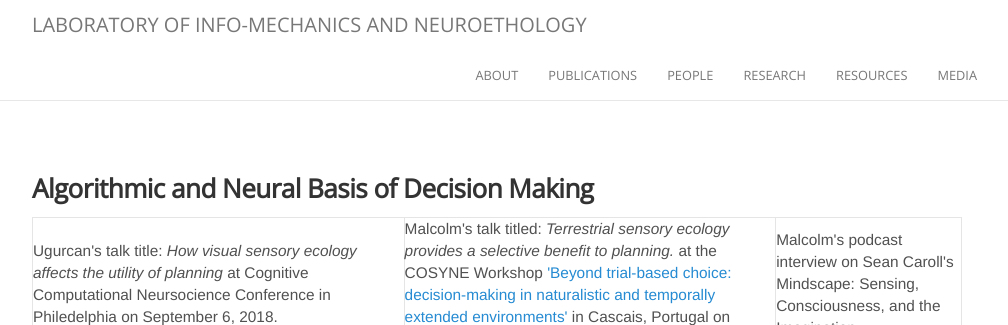
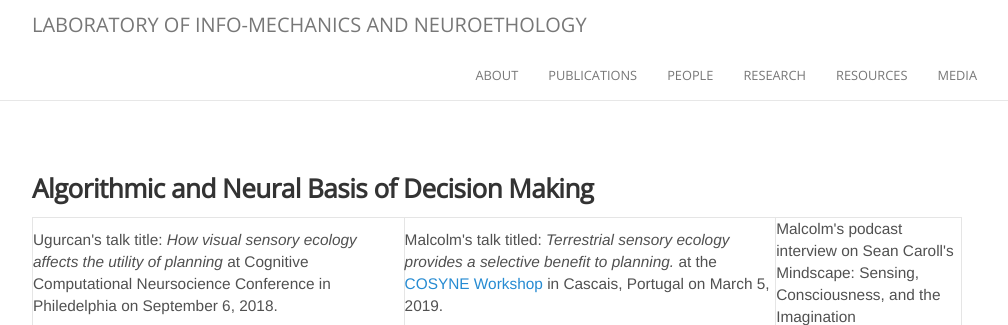
Before and after one commit to maciverlab/maciverlab.github.io, a Jekyll site: the page built from media.md, in a window 1280 px wide, cut to the strip 0-325 px from the top of the page. Shown: the whole strip, without its empty margins (143-1151 px from the left). Built offline with Jekyll 4.4.1, drawn with Linux system fonts in a browser that asks for light colours; nearby versions of some CDN libraries; comment, search, counter and statistics services are not loaded.

Commit message:
Update media.md

```diff
--- a/media.md
+++ b/media.md
@@ -15,9 +15,8 @@ permalink: /media/
                 at Cognitive Computational Neursocience Conference in Philedelphia on September 6, 2018.</td>
             <td width="40%">
                     Malcolm's talk titled: <i>Terrestrial sensory ecology provides a selective benefit to planning.</i>
-                    at the COSYNE Workshop
-                    <a href="https://www.cosyne.org/c/index.php?title=Workshops2019_naturalistic_decisions">
-                    'Beyond trial-based choice: decision-making in naturalistic and temporally extended environments'</a>
+                    at the
+                    <a href="https://www.cosyne.org/c/index.php?title=Workshops2019_naturalistic_decisions">COSYNE Workshop</a>
                     in Cascais, Portugal on March 5, 2019.</td>
             <td width="20%">
                 Malcolm's podcast interview on Sean Caroll's Mindscape:
```
